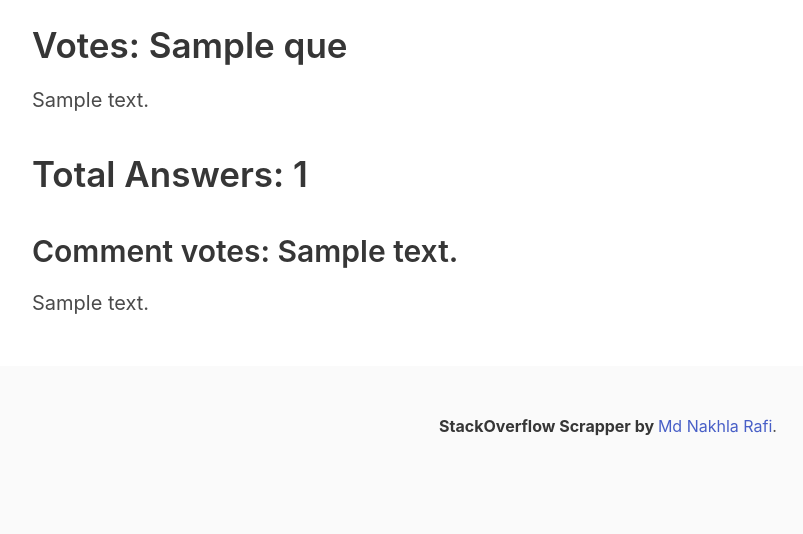
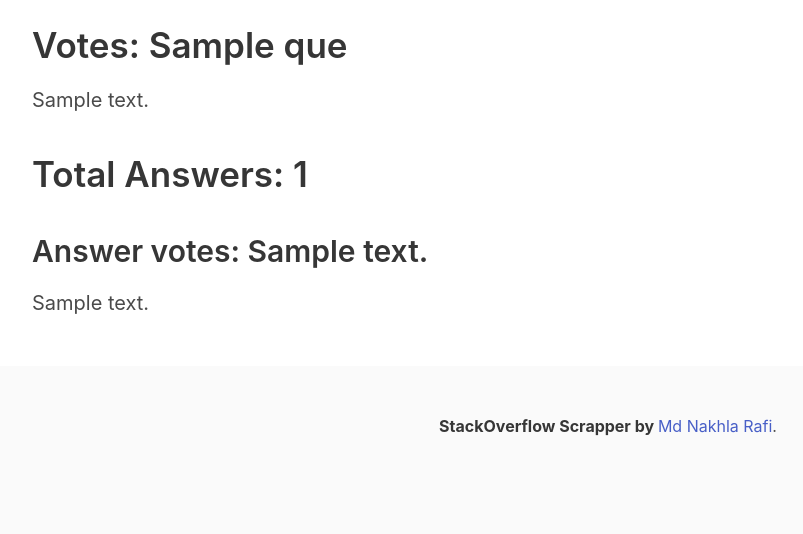
Before and after one commit to nakhlarafi/stackoverflow-scrapper, a Flask app: template templates/que.html in a window 1280 px wide. Shown: the part 292-826 px from the top of the page, without its empty margins (32-835 px from the left). Run offline with Flask 2, Linux system fonts and the light colour scheme; the template is opened without the code that fills it: most values are stand-ins (such as "Sample title", 1, 10 or a date in 2020); some libraries are stand-ins or nearby versions.

Commit message:
documentation added.

```diff
--- a/templates/que.html
+++ b/templates/que.html
@@ -39,7 +39,7 @@
           <h2>Total Answers: {{count}}</h2>
           {% for b in ans %}
           {% if b['answer_accepted'] %}
-          <h3>Comment votes: {{b['answer_vote']}}</h2>
+          <h3>Answer votes: {{b['answer_vote']}}</h2>
             <h5 style="color:#087f23">This answer was accepted by the user</h3>
             {{ b['answer_body'] | safe }}
             {% endif %}
@@ -48,7 +48,7 @@
 
           {% for b in ans %}
           {% if not b['answer_accepted'] %}
-          <h3>Comment votes: {{b['answer_vote']}}</h2>
+          <h3>Answer votes: {{b['answer_vote']}}</h2>
 
             {{ b['answer_body'] | safe }}
             {% endif %}
```
